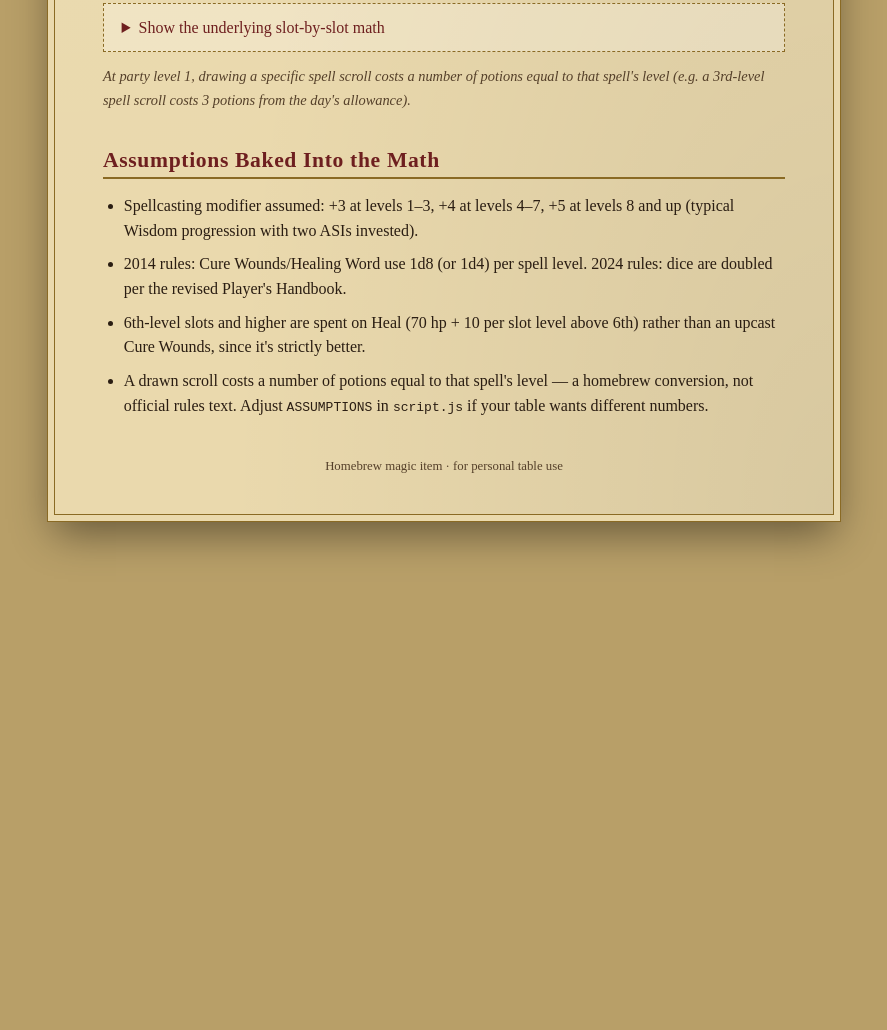
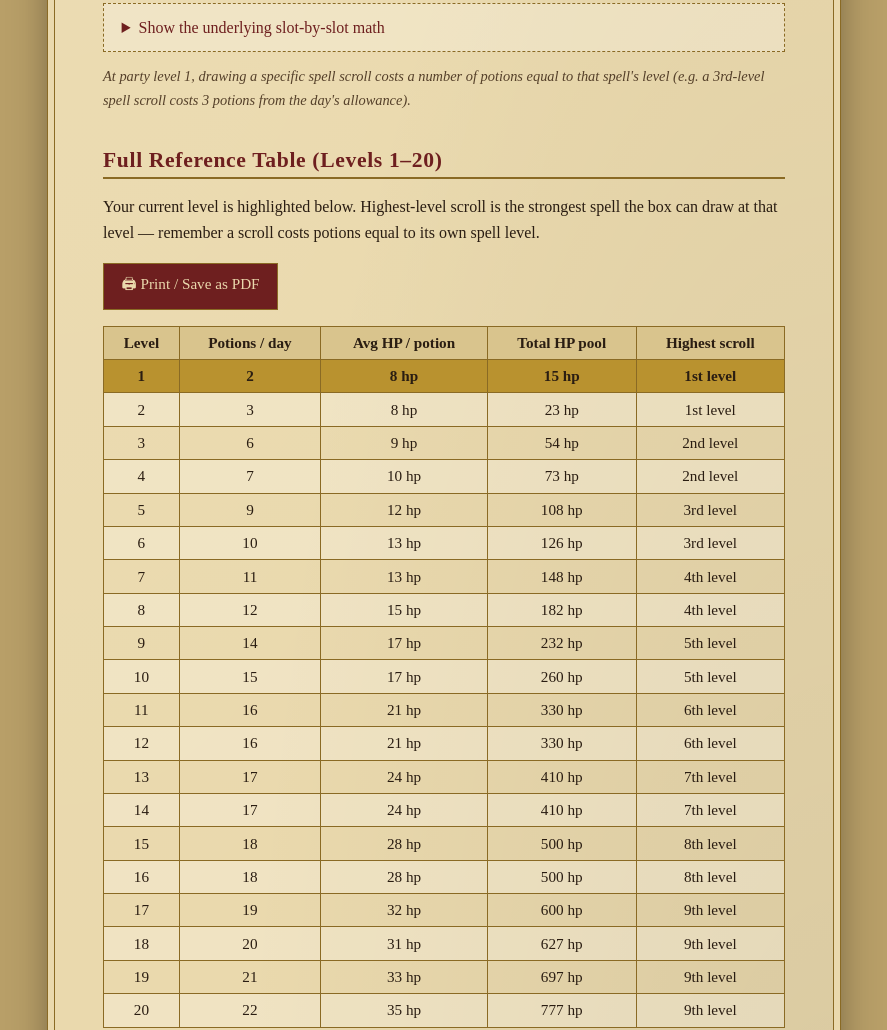
Before and after one commit to cbw29512/healingbox, a plain HTML site: page index.html in a window 1280 px wide. Shown: the part 1177-2207 px from the top of the page, without its empty margins (196-1083 px from the left). Before the commit the page ends 1772 px from the top, so only its background shows below. Drawn offline with Linux system fonts and the light colour scheme; a web font is replaced by a local one.

Commit message:
Add printable PDF reference table (levels 1-20)

```diff
--- a/index.html
+++ b/index.html
@@ -10,14 +10,14 @@
 
 <div class="page">
 
-  <div class="ribbon-rail" role="group" aria-label="Rules edition">
+  <div class="ribbon-rail hide-print" role="group" aria-label="Rules edition">
     <button class="ribbon-tab" data-edition="2014">Original<br>Rules (2014)</button>
     <button class="ribbon-tab" data-edition="2024">Revised<br>Rules (2024)</button>
   </div>
 
-  <p class="eyebrow">Wondrous Item &nbsp;·&nbsp; Very Rare &nbsp;·&nbsp; No Attunement Required</p>
+  <p class="eyebrow hide-print">Wondrous Item &nbsp;·&nbsp; Very Rare &nbsp;·&nbsp; No Attunement Required</p>
 
-  <svg class="item-icon" viewBox="0 0 100 100" xmlns="http://www.w3.org/2000/svg" aria-hidden="true">
+  <svg class="item-icon hide-print" viewBox="0 0 100 100" xmlns="http://www.w3.org/2000/svg" aria-hidden="true">
     <rect x="18" y="38" width="64" height="46" fill="none" stroke="#2a1d12" stroke-width="2.5"/>
     <path d="M18 38 L28 20 L72 20 L82 38 Z" fill="none" stroke="#2a1d12" stroke-width="2.5"/>
     <line x1="18" y1="38" x2="82" y2="38" stroke="#2a1d12" stroke-width="2.5"/>
@@ -28,16 +28,17 @@
   </svg>
 
   <h1 class="title">Cleric in a Box</h1>
-  <p class="subtitle">A gift from the divine, for the party too stubborn to keep a healer at the table.</p>
+  <p class="subtitle hide-print">A gift from the divine, for the party too stubborn to keep a healer at the table.</p>
 
-  <p class="stat-line"><strong>Type:</strong> a reinforced field chest, roughly the size of a modified bag of holding<br>
+  <p class="stat-line hide-print"><strong>Type:</strong> a reinforced field chest, roughly the size of a modified bag of holding<br>
   <strong>Origin:</strong> bestowed directly by the campaign's highest deity<br>
   <strong>Durability:</strong> cannot be damaged, destroyed, stolen, opened, or countered by anyone but its divine giver</p>
 
   <hr class="divider">
 
-  <p class="flavor drop-cap">The box arrived without a note. It only ever needed one line, and the deity never bothered to write it: <em>you will not lose a party to an empty healer's chair again.</em></p>
+  <p class="flavor drop-cap hide-print">The box arrived without a note. It only ever needed one line, and the deity never bothered to write it: <em>you will not lose a party to an empty healer's chair again.</em></p>
 
+  <div class="hide-print">
   <h2 class="section-title">What It Does</h2>
   <ul class="rules-list">
     <li><strong>On combat start,</strong> the box falls to the ground and springs open on its own — no action required from anyone.</li>
@@ -46,11 +47,14 @@
     <li><strong>On a long rest,</strong> the box's daily allowance refreshes completely, same as a cleric regaining spell slots. A rest of at least 4 hours works if anyone in the party can rest faster; otherwise the usual 8 hours applies.</li>
     <li><strong>Nothing players or monsters do can affect the box</strong> — not the potions inside it, not its healing math, not its ability to keep functioning. Only its divine giver can alter or revoke it.</li>
   </ul>
+  </div>
 
+  <div class="hide-print">
   <h2 class="section-title">Set the Party's Level</h2>
   <p>The box's healer is exactly as strong as your table needs. Turn the dial to your party's average level and the current rules edition to see today's healing allowance.</p>
+  </div>
 
-  <div class="dial-frame">
+  <div class="dial-frame hide-print">
     <label class="dial-label" for="level-dial">Average party level</label>
     <div class="dial-row">
       <select id="level-dial">
@@ -61,7 +65,7 @@
     </div>
   </div>
 
-  <div class="results-grid">
+  <div class="results-grid hide-print">
     <div class="result-card">
       <span class="result-number" id="potion-count">–</span>
       <span class="result-label">Potions per day</span>
@@ -76,14 +80,42 @@
     </div>
   </div>
 
-  <details class="breakdown-box">
+  <details class="breakdown-box hide-print">
     <summary>Show the underlying slot-by-slot math</summary>
     <ul id="breakdown-list"></ul>
     <p class="note">The box is modeled as a cleric of this level who spends every spell slot on the strongest single-target healing available (Cure Wounds, upgrading to Heal at 6th-level slots and above), then smooths that day's total into equal-sized potions.</p>
   </details>
 
-  <p class="note" id="scroll-cost-note"></p>
+  <p class="note hide-print" id="scroll-cost-note"></p>
 
+  <h2 class="section-title">Full Reference Table (Levels 1–20)</h2>
+
+  <div class="print-only">
+    <p><strong>Cleric in a Box — Healing &amp; Scroll Reference</strong><br>
+    Ruleset: <span id="print-edition-label"></span> &nbsp;·&nbsp; Party level: <span id="print-level-label"></span> (highlighted row)<br>
+    A drawn scroll costs potions equal to its own spell level.</p>
+  </div>
+
+  <p>Your current level is highlighted below. Highest-level scroll is the strongest spell the box can draw at that level — remember a scroll costs potions equal to its own spell level.</p>
+
+  <button class="print-btn hide-print" id="print-btn">🖨 Print / Save as PDF</button>
+
+  <div class="table-scroll">
+    <table id="full-table">
+      <thead>
+        <tr>
+          <th>Level</th>
+          <th>Potions / day</th>
+          <th>Avg HP / potion</th>
+          <th>Total HP pool</th>
+          <th>Highest scroll</th>
+        </tr>
+      </thead>
+      <tbody id="full-table-body"></tbody>
+    </table>
+  </div>
+
+  <div class="hide-print">
   <h2 class="section-title">Assumptions Baked Into the Math</h2>
   <ul class="rules-list">
     <li>Spellcasting modifier assumed: +3 at levels 1–3, +4 at levels 4–7, +5 at levels 8 and up (typical Wisdom progression with two ASIs invested).</li>
@@ -91,8 +123,9 @@
     <li>6th-level slots and higher are spent on Heal (70 hp + 10 per slot level above 6th) rather than an upcast Cure Wounds, since it's strictly better.</li>
     <li>A drawn scroll costs a number of potions equal to that spell's level — a homebrew conversion, not official rules text. Adjust <code>ASSUMPTIONS</code> in <code>script.js</code> if your table wants different numbers.</li>
   </ul>
+  </div>
 
-  <footer class="page-footer">Homebrew magic item · for personal table use</footer>
+  <footer class="page-footer hide-print">Homebrew magic item · for personal table use</footer>
 
 </div>
 
--- a/script.js
+++ b/script.js
@@ -50,6 +50,13 @@ const ASSUMPTIONS = {
   healBase: 70,
   healPerSlotAboveSix: 10,
 };
+
+function maxSlotLevel(charLevel) {
+  const slots = ASSUMPTIONS.slotTable[charLevel];
+  let max = 0;
+  slots.forEach((count, idx) => { if (count > 0) max = idx + 1; });
+  return max;
+}
 
 function healingForSlot(slotLevel, charLevel, edition) {
   const mod = ASSUMPTIONS.modByLevel(charLevel);
@@ -114,6 +121,35 @@ function scrollCostNote(level) {
   el.textContent = `At party level ${level}, drawing a specific spell scroll costs a number of potions equal to that spell's level (e.g. a 3rd-level spell scroll costs 3 potions from the day's allowance).`;
 }
 
+function renderFullTable(edition, currentLevel) {
+  const tbody = document.getElementById('full-table-body');
+  tbody.innerHTML = '';
+  for (let level = 1; level <= 20; level++) {
+    const result = computeBox(level, edition === '2024' ? 2024 : 2014);
+    const topScroll = maxSlotLevel(level);
+    const tr = document.createElement('tr');
+    if (level === currentLevel) tr.classList.add('current-level');
+    tr.innerHTML = `
+      <td>${level}</td>
+      <td>${result.totalPotions}</td>
+      <td>${result.potionSize} hp</td>
+      <td>${result.totalHealing} hp</td>
+      <td>${topScroll}${ordinalSuffix(topScroll)} level</td>
+    `;
+    tbody.appendChild(tr);
+  }
+  document.getElementById('print-edition-label').textContent =
+    edition === '2024' ? 'Revised Rules (2024)' : 'Original Rules (2014)';
+  document.getElementById('print-level-label').textContent = currentLevel;
+}
+
+function ordinalSuffix(n) {
+  if (n === 1) return 'st';
+  if (n === 2) return 'nd';
+  if (n === 3) return 'rd';
+  return 'th';
+}
+
 let currentEdition = '2014';
 
 function update() {
@@ -122,6 +158,7 @@ function update() {
   renderResults(result);
   scrollCostNote(level);
   document.getElementById('level-readout').textContent = level;
+  renderFullTable(currentEdition, level);
 }
 
 function setEdition(edition) {
@@ -139,5 +176,6 @@ window.addEventListener('DOMContentLoaded', () => {
   document.querySelectorAll('.ribbon-tab').forEach(tab => {
     tab.addEventListener('click', () => setEdition(tab.dataset.edition));
   });
+  document.getElementById('print-btn').addEventListener('click', () => window.print());
   setEdition('2014');
 });
--- a/style.css
+++ b/style.css
@@ -296,6 +296,50 @@ select#level-dial:focus-visible { outline: 3px solid var(--focus); outline-offse
   margin-top: 0.8rem;
 }
 
+/* --- Full reference table --- */
+.print-btn {
+  font-family: 'IM Fell English SC', serif;
+  font-size: 0.95rem;
+  background: var(--oxblood);
+  color: var(--parchment);
+  border: 1px solid var(--gold);
+  padding: 0.6rem 1.1rem;
+  cursor: pointer;
+  margin-bottom: 1rem;
+}
+
+.print-btn:hover { background: var(--oxblood-dark); }
+.print-btn:focus-visible { outline: 3px solid var(--focus); outline-offset: 2px; }
+
+.table-scroll { overflow-x: auto; margin-bottom: 1rem; }
+
+#full-table {
+  width: 100%;
+  border-collapse: collapse;
+  font-size: 0.95rem;
+}
+
+#full-table th, #full-table td {
+  border: 1px solid var(--gold);
+  padding: 0.45rem 0.6rem;
+  text-align: center;
+}
+
+#full-table thead th {
+  font-family: 'IM Fell English SC', serif;
+  background: var(--parchment-dark);
+  color: var(--ink);
+}
+
+#full-table tbody tr:nth-child(even) { background: rgba(255,255,255,0.25); }
+
+#full-table tr.current-level {
+  background: var(--gold-bright);
+  font-weight: bold;
+}
+
+.print-only { display: none; }
+
 footer.page-footer {
   margin-top: 2.5rem;
   text-align: center;
@@ -303,3 +347,20 @@ footer.page-footer {
   font-size: 0.8rem;
   color: var(--ink-faded);
 }
+
+/* --- Print output: a clean handout, not the whole page chrome --- */
+@media print {
+  body { padding: 0; background: white; }
+  .page {
+    box-shadow: none;
+    border: none;
+    padding: 0.5cm;
+    max-width: none;
+  }
+  .hide-print { display: none !important; }
+  .print-only { display: block; margin-bottom: 0.8rem; }
+  h1.title { font-size: 1.6rem; margin-bottom: 0.2rem; }
+  #full-table { font-size: 0.85rem; }
+  #full-table tr.current-level { background: #ddd !important; -webkit-print-color-adjust: exact; print-color-adjust: exact; }
+  #full-table thead th { background: #eee !important; -webkit-print-color-adjust: exact; print-color-adjust: exact; }
+}
```
